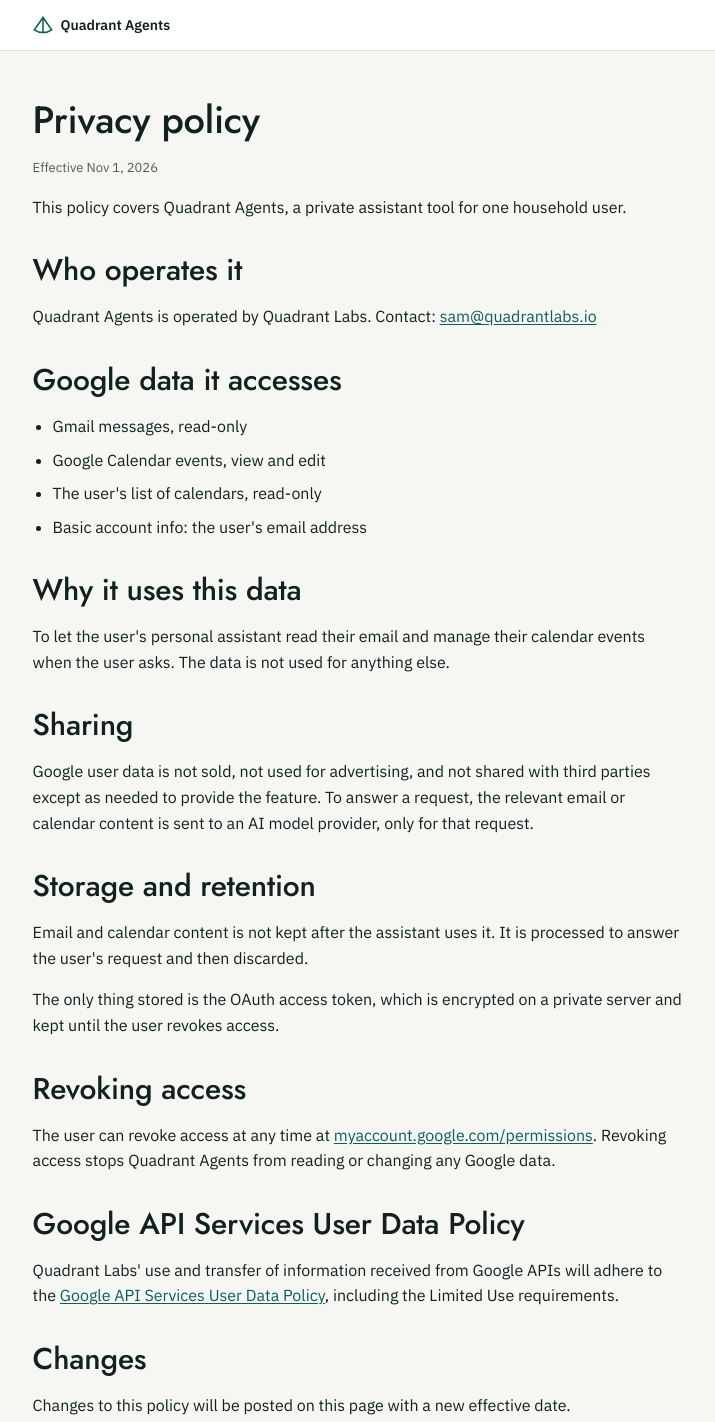
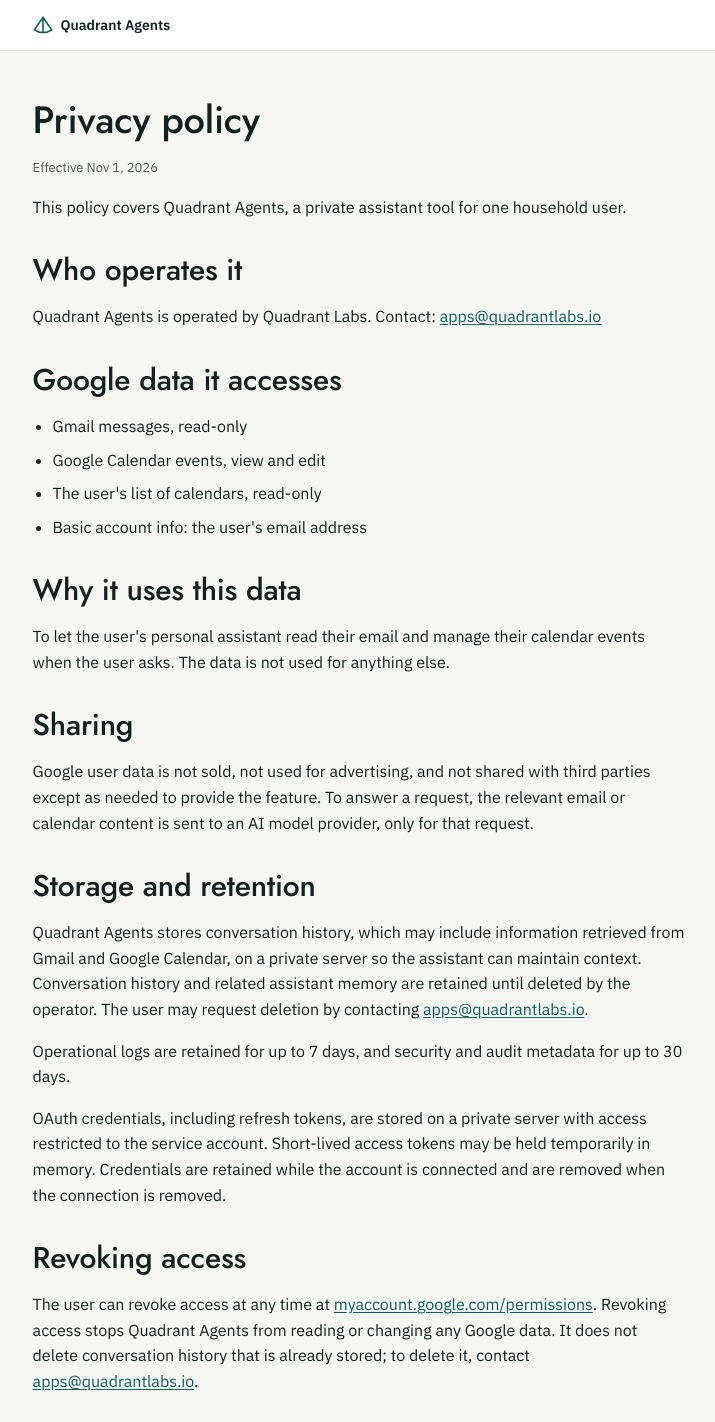
Before and after one commit to quadrant-yards/quadrantlabs.io, a plain HTML site: page apps/agents/privacy/index.html in a window 1280 px wide. Shown: the top 1422 px of the page, without its empty margins (281-996 px from the left). Drawn offline with Linux system fonts and the light colour scheme.

Commit message:
Correct storage disclosure and use apps@ contact
Describe conversation history, log retention, and OAuth credential
storage as verified in review, with no unverified encryption claims.
Switch the contact address to apps@quadrantlabs.io.

Co-Authored-By: Claude Opus 5.5 <noreply@anthropic.com>
Claude-Session: https://claude.ai/code/session_01Pvn3A2TDNabFaSfaoUvCX4

```diff
--- a/apps/agents/privacy/index.html
+++ b/apps/agents/privacy/index.html
@@ -23,7 +23,7 @@
 <p>This policy covers Quadrant Agents, a private assistant tool for one household user.</p>
 
 <h2>Who operates it</h2>
-<p>Quadrant Agents is operated by Quadrant Labs. Contact: <a href="mailto:sam@quadrantlabs.io">sam@quadrantlabs.io</a></p>
+<p>Quadrant Agents is operated by Quadrant Labs. Contact: <a href="mailto:apps@quadrantlabs.io">apps@quadrantlabs.io</a></p>
 
 <h2>Google data it accesses</h2>
 <ul>
@@ -40,11 +40,12 @@
 <p>Google user data is not sold, not used for advertising, and not shared with third parties except as needed to provide the feature. To answer a request, the relevant email or calendar content is sent to an AI model provider, only for that request.</p>
 
 <h2>Storage and retention</h2>
-<p>Email and calendar content is not kept after the assistant uses it. It is processed to answer the user's request and then discarded.</p>
-<p>The only thing stored is the OAuth access token, which is encrypted on a private server and kept until the user revokes access.</p>
+<p>Quadrant Agents stores conversation history, which may include information retrieved from Gmail and Google Calendar, on a private server so the assistant can maintain context. Conversation history and related assistant memory are retained until deleted by the operator. The user may request deletion by contacting <a href="mailto:apps@quadrantlabs.io">apps@quadrantlabs.io</a>.</p>
+<p>Operational logs are retained for up to 7 days, and security and audit metadata for up to 30 days.</p>
+<p>OAuth credentials, including refresh tokens, are stored on a private server with access restricted to the service account. Short-lived access tokens may be held temporarily in memory. Credentials are retained while the account is connected and are removed when the connection is removed.</p>
 
 <h2>Revoking access</h2>
-<p>The user can revoke access at any time at <a href="https://myaccount.google.com/permissions">myaccount.google.com/permissions</a>. Revoking access stops Quadrant Agents from reading or changing any Google data.</p>
+<p>The user can revoke access at any time at <a href="https://myaccount.google.com/permissions">myaccount.google.com/permissions</a>. Revoking access stops Quadrant Agents from reading or changing any Google data. It does not delete conversation history that is already stored; to delete it, contact <a href="mailto:apps@quadrantlabs.io">apps@quadrantlabs.io</a>.</p>
 
 <h2>Google API Services User Data Policy</h2>
 <p>Quadrant Labs' use and transfer of information received from Google APIs will adhere to the <a href="https://developers.google.com/terms/api-services-user-data-policy">Google API Services User Data Policy</a>, including the Limited Use requirements.</p>
```
Also changed, not shown: apps/agents/index.html (+1 -1 lines), apps/agents/terms/index.html (+1 -1 lines), 2 other files.
